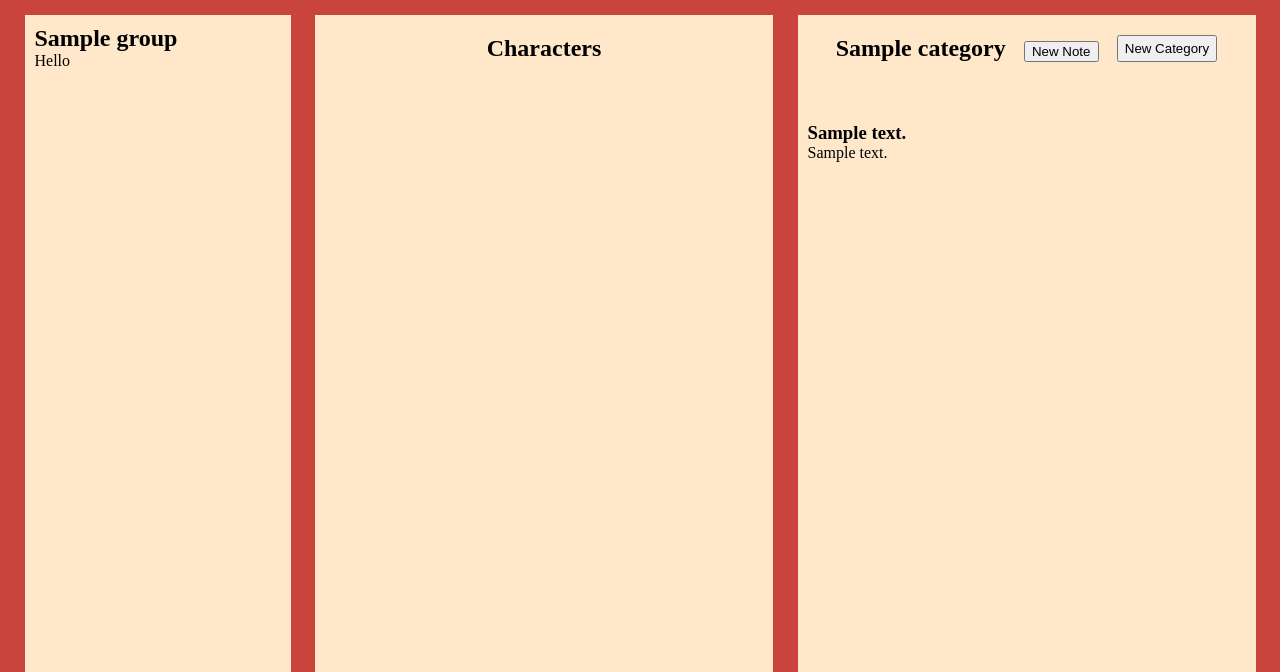
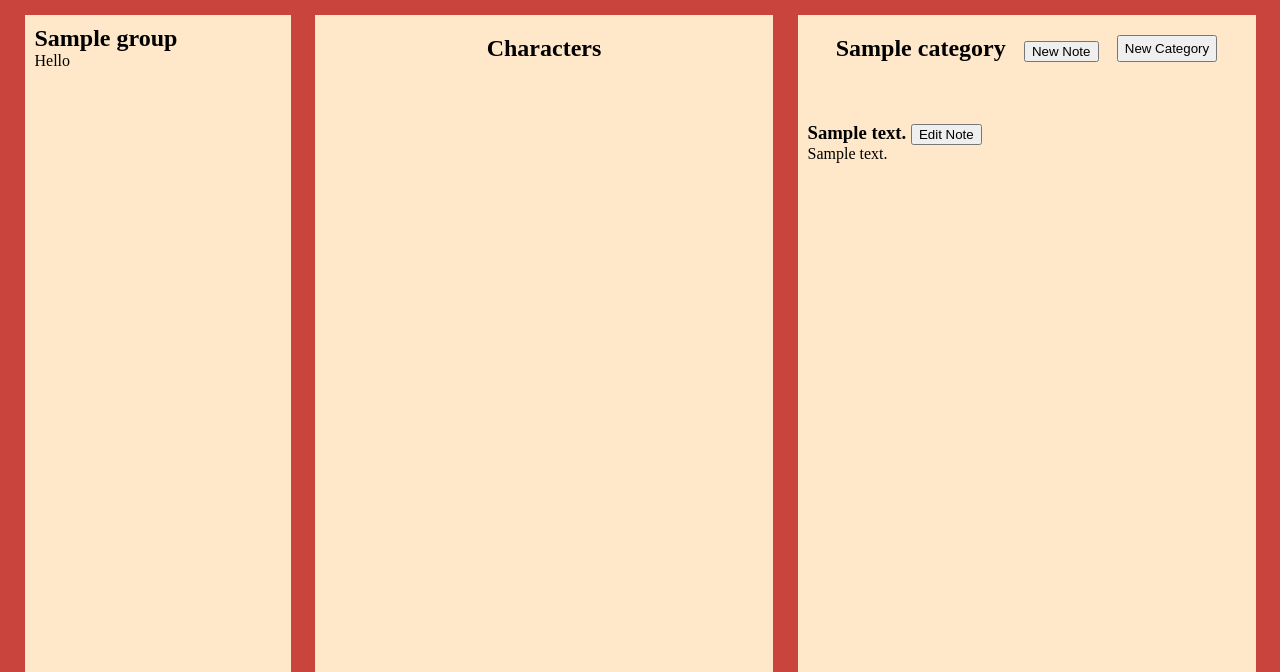
Before and after one commit to ZuzanaOsobova/BP-old, a PHP site: page /group.php?group_id=1&category=1 in a window 1280 px wide. Shown: the part 96-768 px from the top of the page. Run offline with PHP 8.4, Linux system fonts and the light colour scheme; the visitor is signed in with stand-in values (Sample User, id 1); tables that the repository leaves empty hold one stand-in row (values such as "Sample post").

Commit message:
Editing notes, vypsané jsou vždy dva, jedno je plain text note, který je visible, a druhý je form s textem, který má display:none, přidány buttony edit, save a cancel, edit a cancel mají kód v javascriptu, aby správně reagovali a ukazovali věci, které mají, save button je PHP, který uloží nový text z edit části do databáze

```diff
--- a/group.php
+++ b/group.php
@@ -58,6 +58,16 @@ if (!empty($_POST['form_type'])){
 
         $stmt = $db->prepare("INSERT INTO notes (category_id,group_id, note_name, note_text) VALUES (?, ?, ?, ?)");
         $stmt->execute([$category_id, $group_id, $note_name, $note_text]);
+
+    }
+
+    if ($form_type == "edit_note"){
+        $note_id = $_POST['note_id'];
+        $note_name = htmlspecialchars(trim($_POST['note_name']));
+        $note_text = htmlspecialchars(trim($_POST['note_text']));
+
+        $stmt = $db->prepare("UPDATE notes SET note_name = ? , note_text = ? WHERE note_id = ?");
+        $stmt->execute([$note_name, $note_text, $note_id]);
 
     }
 }
@@ -194,12 +204,32 @@ if (!empty($_POST['form_type'])){
                     $note_id = $note['note_id'];
 
                     echo "
+                    <div id='normal_note_$note_id'>
                     <div class='note'>
-                <h3>$note_name</h3>
-                <div class='note_content'>
-                    $note_text
-                </div>
-            </div>
+                    <h3>$note_name
+                    <button class='note_edit_button' onclick='' id='shown_note_edit_$note_id' data-note-id='$note_id'>Edit Note</button></h3>
+                        <div class='note_content'>
+                            $note_text
+                        </div>
+                    </div>
+                    </div>
+                    ";
+
+                    echo "
+
+                    <form method='post' id='hidden_note_edit_$note_id' style='display: none' data-note-id='$note_id'>
+                    <input type='hidden' name='note_id' value='$note_id'>
+                    <input type='hidden' name='form_type' value='edit_note'>
+                    <div class='note'>
+                    <h3><textarea id='note_name' name='note_name'>$note_name</textarea></h3>
+                    <div class='note_content'>
+                    <textarea name='note_text' id='note_text' required>$note_text</textarea>
+                    </div>
+
+                    <input type='submit' value='Save'>
+                    <button type='button' class='cancel_button' data-note-id='$note_id'>Cancel</button>
+                    </div>
+                    </form>
                     ";
                 }
             }
--- a/group_javascript.js
+++ b/group_javascript.js
@@ -1,7 +1,69 @@
 $(document).ready(function (){
 
+
+
+    //Kód pro schovávání a ukazování tvorby nové kategorie
     document.getElementById("showFormButton").addEventListener("click", function (){
-        document.getElementById("hiddenForm").style.display = "block";
+
+        var hiddenForm = document.getElementById("hiddenForm");
+
+        if (hiddenForm.style.display === "none" || hiddenForm.style.display === ""){
+            hiddenForm.style.display = "block";
+        } else {
+            hiddenForm.style.display = "none";
+        }
+
     })
 
+
+
+    //kód pro spuštění edit módu pro notes => schování normálního note textu
+    var editButtons = document.querySelectorAll(".note_edit_button");
+
+    editButtons.forEach(function (button){
+
+        button.addEventListener("click", function (){
+
+            var note_id = this.getAttribute("data-note-id");
+
+            var hidden_form_id = "hidden_note_edit_" + note_id;
+            var normal_note_id = "normal_note_" + note_id;
+
+            var hidden_form = document.getElementById(hidden_form_id);
+            hidden_form.style.display = "block";
+
+            var shown_form = document.getElementById(normal_note_id);
+            shown_form.style.display = "none";
+
+        })
+
+
+    })
+
+
+    //kód pro cancel edit módu, bez uložení, a zobrazení původního note textu
+    var cancelButtons = document.querySelectorAll(".cancel_button");
+
+    cancelButtons.forEach(function (button){
+
+        button.addEventListener("click", function (){
+
+            var note_id = this.getAttribute("data-note-id");
+
+            var hidden_form_id = "hidden_note_edit_" + note_id;
+            var normal_note_id = "normal_note_" + note_id;
+
+            var hidden_form = document.getElementById(hidden_form_id);
+            hidden_form.style.display = "none";
+
+            var shown_form = document.getElementById(normal_note_id);
+            shown_form.style.display = "block";
+
+        })
+
+
+    })
+
+
+
 })
```
